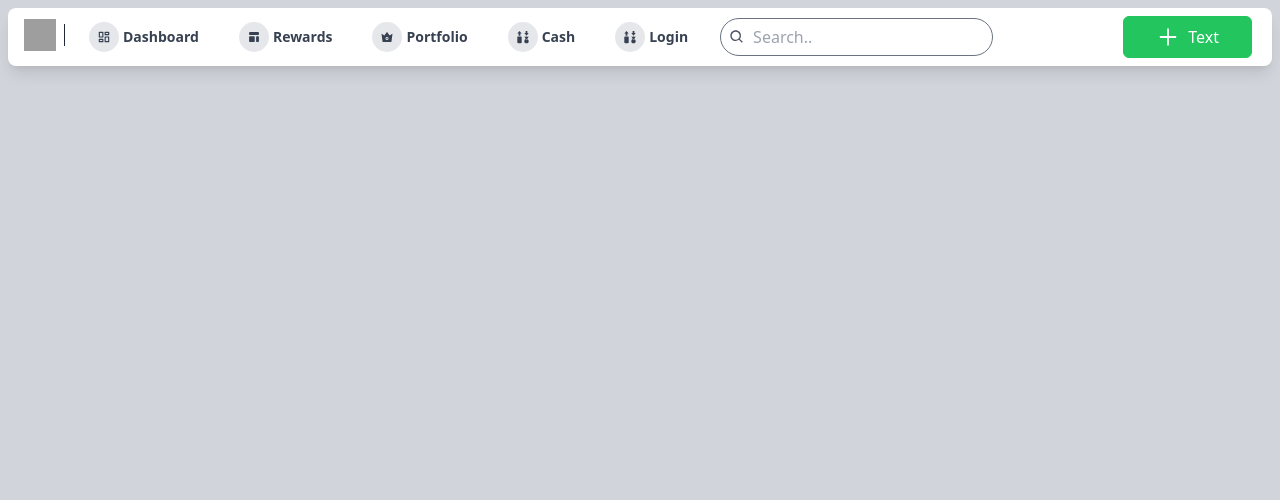
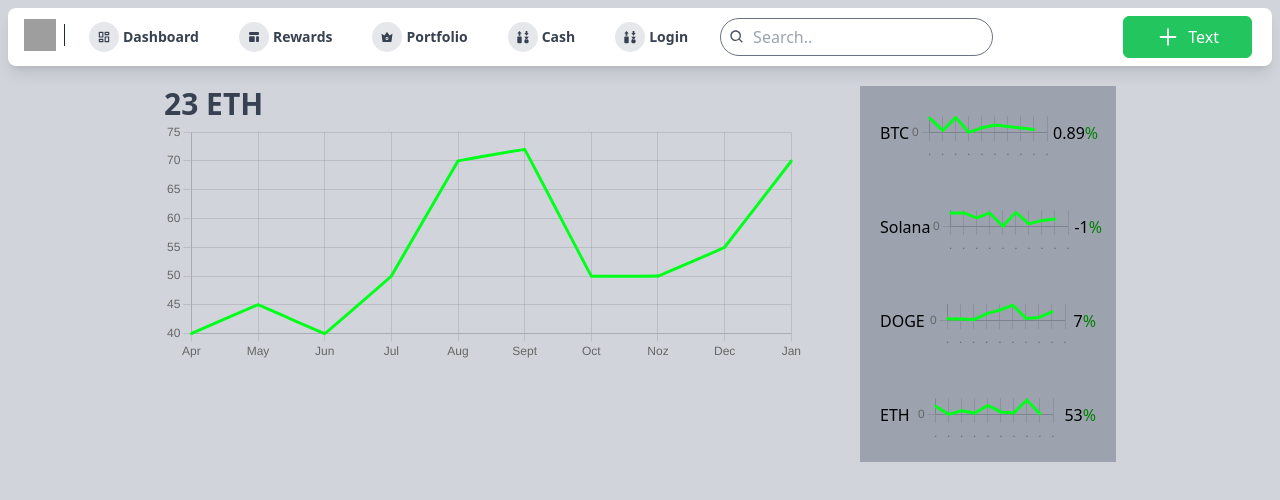
Before and after one commit to SachinCoder1/DEX-Decentralized-Exchange-Dapp, a Next.js app in the folder frontend/: page / in a window 1280 px wide. Shown: the top 500 px of the page. Built offline with nearby package versions, Linux system fonts and the light colour scheme; grey boxes are pictures that could not be loaded.

Commit message:
chart, right asset bar

```diff
--- /dev/null
+++ b/frontend/components/home/Home.jsx
@@ -0,0 +1,14 @@
+import React from "react";
+import SampleChart from "./SampleChart";
+
+export default function Home() {
+  return (
+    <div className="text-gray-700">
+        <h1 className="text-3xl font-semibold">23 ETH</h1>
+      <div className="">
+        <SampleChart />
+      </div>
+
+    </div>
+  );
+}
--- /dev/null
+++ b/frontend/components/home/SampleChart.jsx
@@ -0,0 +1,55 @@
+import { Line } from 'react-chartjs-2'
+import Chart from 'chart.js/auto'
+
+const data = {
+  labels: [
+    'Apr',
+    'May',
+    'Jun',
+    'Jul',
+    'Aug',
+    'Sept',
+    'Oct',
+    'Noz',
+    'Dec',
+    'Jan',
+  ],
+  datasets: [
+    {
+      fill: false,
+      lineTension: 0.01,
+      backgroundColor: '#00ff1a',
+      borderColor: '#00ff1a',
+      borderCapStyle: 'butt',
+      borderDash: [],
+      borderDashOffset: 0.0,
+      borderJoinStyle: 'miter',
+      pointBorderColor: '#00ff1a',
+      pointBackgroundColor: '#00ff1a',
+      pointBorderWidth: 1,
+      pointHoverRadius: 5,
+      pointHoverBackgroundColor: '#00ff1a',
+      pointHoverBorderColor: '#00ff1a',
+      pointHoverBorderWidth: 2,
+      pointRadius: 1,
+      pointHitRadius: 10,
+      data: [40, 45, 40, 50, 70, 72, 50, 50, 55, 70],
+    },
+  ],
+}
+
+const options = {
+  plugins: {
+    legend: {
+      display: false,
+    },
+  },
+}
+
+import React from 'react'
+
+const SampleChart = () => {
+  return <Line data={data} options={options} width={400} height={150} />
+}
+
+export default SampleChart
--- /dev/null
+++ b/frontend/components/right/Assets.jsx
@@ -0,0 +1,74 @@
+import React from "react";
+import { Line } from "react-chartjs-2";
+
+const Assets = ({ coin, price }) => {
+  const randomNumber = () => {
+    let data = [];
+    for (let i = 0; i < 9; i++) {
+      let randomNum = Math.floor(Math.random() * 100);
+      data = [...data, randomNum];
+    }
+    return data;
+  };
+
+  const setGraphColor = () => {
+    if (coin.change < 0) {
+      return "#ef4b09";
+    } else {
+      return "#00ff1a";
+    }
+  };
+
+  const data = {
+    labels: [".", ".", ".", ".", ".", ".", ".", ".", ".", "."],
+    datasets: [
+      {
+        fill: false,
+        lineTension: 0.01,
+        backgroundColor: setGraphColor(),
+        borderColor: setGraphColor(),
+        borderCapStyle: "butt",
+        borderDash: [],
+        borderDashOffset: 0.0,
+        borderJoinStyle: "miter",
+        pointBorderColor: setGraphColor(),
+        pointBackgroundColor: setGraphColor(),
+        pointBorderWidth: 1,
+        pointHoverRadius: 5,
+        pointHoverBackgroundColor: setGraphColor(),
+        pointHoverBorderColor: setGraphColor(),
+        pointHoverBorderWidth: 2,
+        pointRadius: 1,
+        pointHitRadius: 10,
+        data: randomNumber(),
+      },
+    ],
+  };
+
+  const options = {
+    plugins: {
+      legend: {
+        display: false,
+      },
+    },
+  };
+  return (
+    <div className="flex justify-between items-center p-5  hover:bg-gray-300 duration-300">
+      <div className="">{coin}</div>
+      <div className="w-36 h-full">
+        <Line data={data} options={options} width={400} height={150} />
+      </div>
+      <div className="">
+        {price}
+        <span
+          className=""
+          style={{ color: coin.change < 0 ? "#ef4b09" : "green" }}
+        >
+          %
+        </span>
+      </div>
+    </div>
+  );
+};
+
+export default Assets;
--- a/frontend/package.json
+++ b/frontend/package.json
@@ -9,8 +9,11 @@
     "lint": "next lint"
   },
   "dependencies": {
+    "axios": "^0.27.2",
+    "chart.js": "^3.9.1",
     "next": "12.2.4",
     "react": "18.2.0",
+    "react-chartjs-2": "^4.3.1",
     "react-dom": "18.2.0",
     "react-icons": "^4.4.0",
     "react-loader-spinner": "^5.1.7-beta.1"
--- a/frontend/pages/index.js
+++ b/frontend/pages/index.js
@@ -1,8 +1,13 @@
-import Head from 'next/head'
-import Image from 'next/image'
-import Navbar from '../components/navbar/Navbar'
+import Head from "next/head";
+import Image from "next/image";
+import Navbar from "../components/navbar/Navbar";
+import SampleChart from "../components/home/SampleChart";
+import Home from "../components/home/Home";
+import Assets from "../components/right/Assets";
+import { useState } from "react";
 
-export default function Home() {
+export default function Dashboard() {
+  // const [myCoins] = useState([...coins.slice(0, 15)])
   return (
     <div classnames="  ">
       <Head>
@@ -11,10 +16,22 @@ export default function Home() {
         <link rel="icon" href="/favicon.ico" />
       </Head>
 
-      <main className='bg-gray-300 min-h-screen'>
+      <main className="bg-gray-300 min-h-screen">
         <Navbar />
+        <div className="flex justify-center gap-x-14 my-5">
+          <div className="w-2/4">
+
+          <Home />
+          </div>
+          <div className="bg-gray-400  w-1/5">
+
+          <Assets coin="BTC" price={0.89} />
+          <Assets coin="Solana" price={-1} />
+          <Assets coin="DOGE" price={7} />
+          <Assets coin="ETH" price={53} />
+          </div>
+        </div>
       </main>
-
     </div>
-  )
+  );
 }
```
Also changed, not shown: 1 other file (tests, documents, lock files or other folders).
